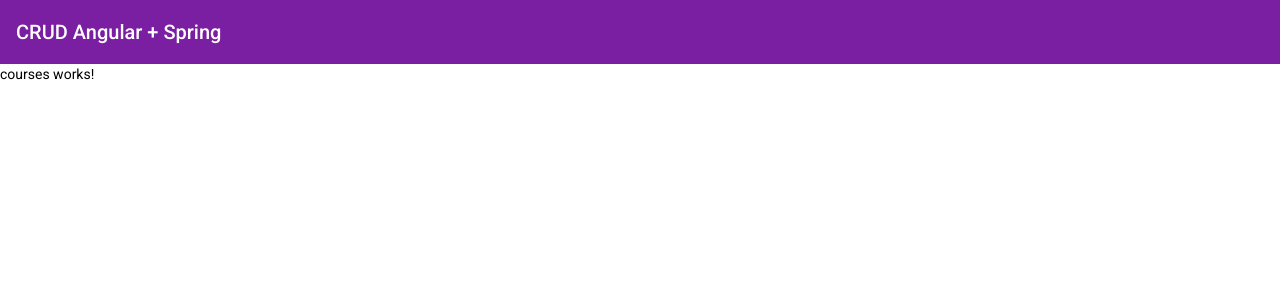
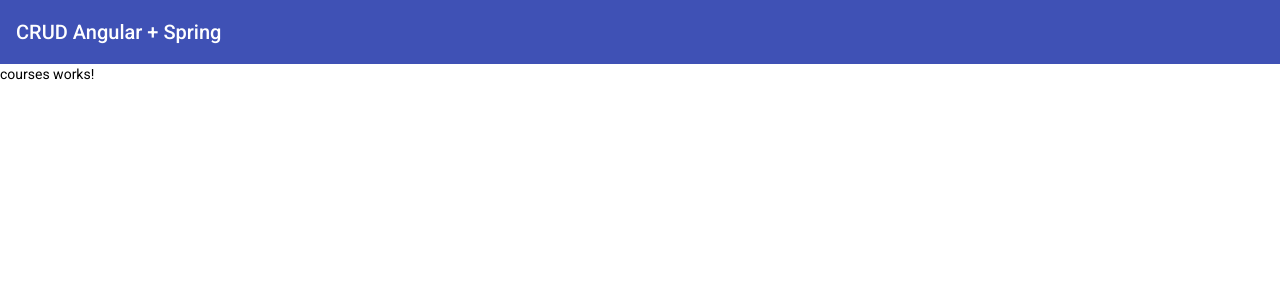
Before and after one commit to Will-Arcenio/CRUD-Angular, an Angular app: page /courses in a window 1280 px wide. Shown: the top 300 px of the page. Built offline with nearby package versions, Linux system fonts and the light colour scheme.

Commit message:
Ajustando para o projeto utilizar o .scss e não mais .css.

```diff
--- a/angular.json
+++ b/angular.json
@@ -9,6 +9,9 @@
     "crud-angular": {
       "projectType": "application",
       "schematics": {
+        "@schematics/angular:component": {
+          "style": "scss"
+        },
         "@schematics/angular:application": {
           "strict": true
         }
@@ -25,13 +28,14 @@
             "main": "src/main.ts",
             "polyfills": "src/polyfills.ts",
             "tsConfig": "tsconfig.app.json",
+            "inlineStyleLanguage": "scss",
             "assets": [
               "src/favicon.ico",
               "src/assets"
             ],
             "styles": [
-              "./node_modules/@angular/material/prebuilt-themes/purple-green.css",
-              "src/styles.css"
+              "./node_modules/@angular/material/prebuilt-themes/indigo-pink.css",
+              "src/styles.scss"
             ],
             "scripts": []
           },
@@ -93,13 +97,14 @@
             "polyfills": "src/polyfills.ts",
             "tsConfig": "tsconfig.spec.json",
             "karmaConfig": "karma.conf.js",
+            "inlineStyleLanguage": "scss",
             "assets": [
               "src/favicon.ico",
               "src/assets"
             ],
             "styles": [
-              "./node_modules/@angular/material/prebuilt-themes/purple-green.css",
-              "src/styles.css"
+              "./node_modules/@angular/material/prebuilt-themes/indigo-pink.css",
+              "src/styles.scss"
             ],
             "scripts": []
           }
--- a/src/app/app.component.ts
+++ b/src/app/app.component.ts
@@ -3,7 +3,7 @@
 @Component({
   selector: 'app-root',
   templateUrl: './app.component.html',
-  styleUrls: ['./app.component.css']
+  styleUrls: ['./app.component.scss']
 })
 export class AppComponent {
   title = 'crud-angular';
--- a/src/app/courses/courses/courses.component.ts
+++ b/src/app/courses/courses/courses.component.ts
@@ -3,7 +3,7 @@
 @Component({
   selector: 'app-courses',
   templateUrl: './courses.component.html',
-  styleUrls: ['./courses.component.css']
+  styleUrls: ['./courses.component.scss']
 })
 export class CoursesComponent implements OnInit {
 
--- /dev/null
+++ b/src/styles.scss
@@ -0,0 +1,9 @@
+/* You can add global styles to this file, and also import other style files */
+@import '@angular/material/theming';
+@include mat-core();
+
+$custom-app-primary: mat-palette($mat-deep-orange);
+$custom-app-secundary: mat-palette($mat-indigo, A200, A400, 700);
+
+html, body { height: 100%; }
+body { margin: 0; font-family: Roboto, "Helvetica Neue", sans-serif; }
```
Also changed, not shown: src/app/app.component.scss (added), src/app/courses/courses/courses.component.scss (added), 2 other files (tests, documents, lock files or other folders).
